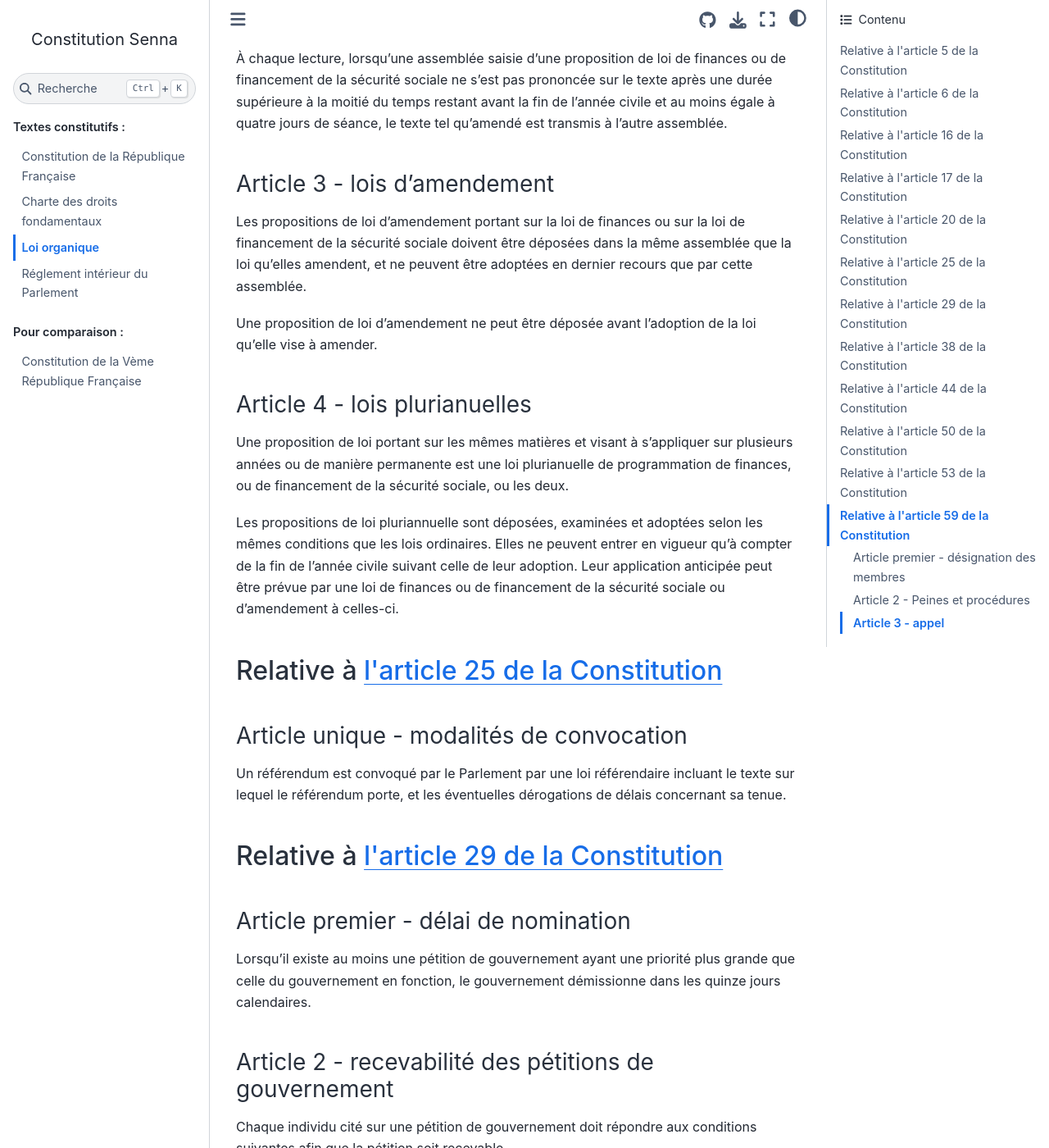
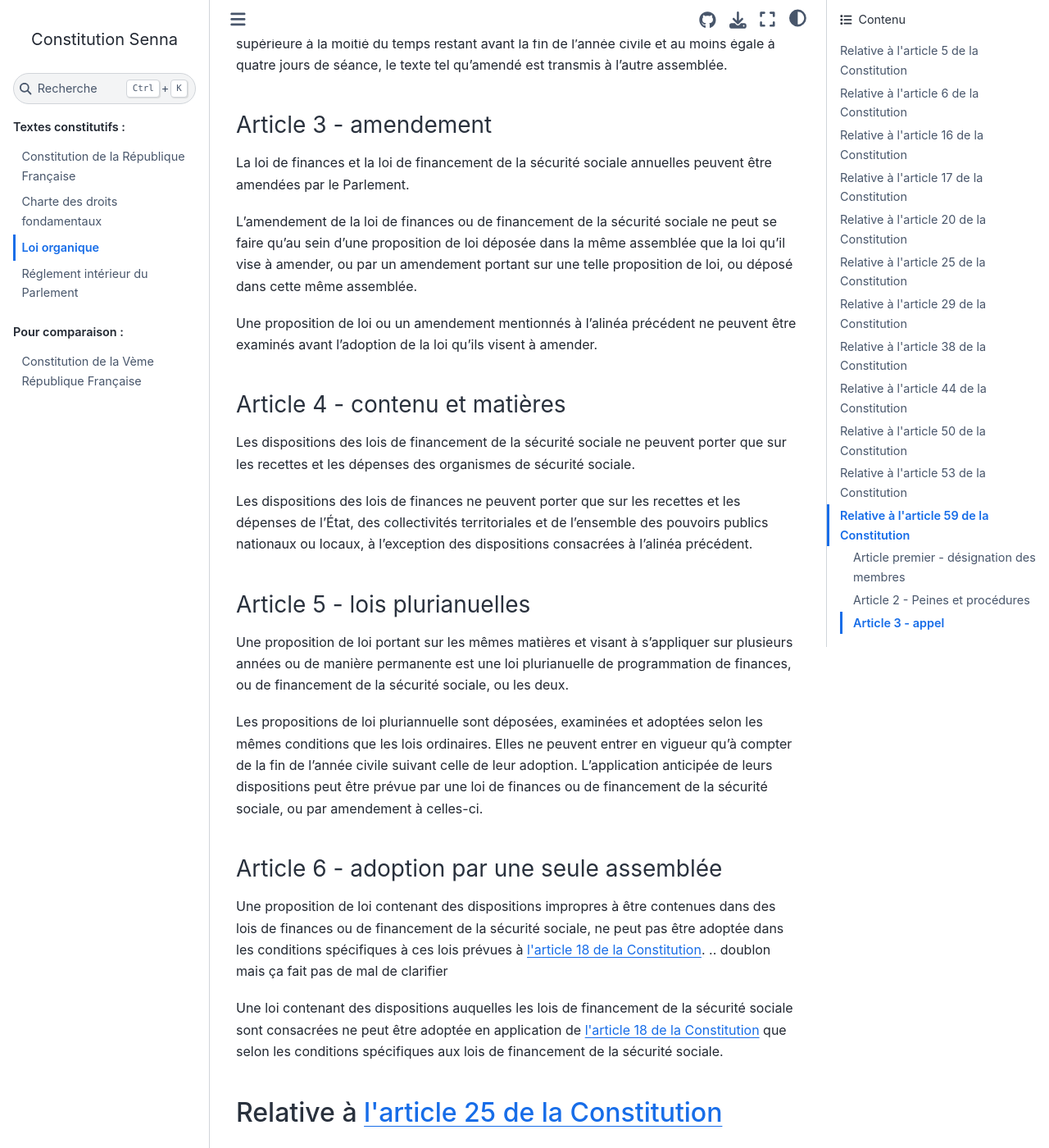
Before and after one commit to Gouvernathor/senna, a Sphinx documentation site: the page built from source/organique.rst, in a window 1280 px wide and 1400 px high, scrolled down 3912 px. Shown: the whole window at 82% size. Built offline with Sphinx 7.4.7 and the Sphinx Book theme 1.1.4, drawn with Linux system fonts in a browser that asks for light colours; some of the changed text lies outside the part shown.

Commit message:
changements divers de l'organique des lois de financement
plus de lois spécifiques d'amendement, applications de leurs règles aux propositions et aux amendements portant amendement des lois annuelles
définition (vite fait) des domaines, conditions de l'adoption par une seule assemblée en fonction des domaines portés

```diff
--- a/source/organique.rst
+++ b/source/organique.rst
@@ -107,13 +107,11 @@
 
 Article premier - délais d'adoption
 -----------------------------------
-Une loi de finances et une loi de financement de la sécurité sociale doivent être adoptées pour chaque année civile, lors de l'année civile précédente ou, à défaut, lors de l'année concernée.
+Une loi de finances et une loi de financement de la sécurité sociale doivent être adoptées pour chaque année civile lors de l'année civile précédente ou, à défaut, lors de l'année concernée.
 
 Dans le cas où la loi de finances ne serait pas adoptée au moins quinze jours calendaires avant le début de l'année civile, le gouvernement dispose par pouvoir réglementaire en matière financière pour l'année civile concernée, jusqu'à adoption d'une telle loi.
 
 Dans le cas où la loi de financement de la sécurité sociale ne serait pas adoptée au moins un mois calendaire avant le début de l'année civile, les organismes de sécurité sociale disposent par voie réglementaire en matière de financement de la sécurité sociale pour l'année civile concernée, jusqu'à adoption d'une telle loi.
-
-La loi de finances ou de financement de la sécurité sociale peut être amendée par le Parlement au cours de l'année sur laquelle elle porte.
 
 La loi de finances et la loi de financement de la sécurité sociale, même amendées, ne sont en vigueur et ne peuvent entraîner d'effets que pour l'année civile concernée.
 
@@ -121,19 +119,32 @@
 -----------------------------
 À chaque lecture, lorsqu'une assemblée saisie d'une proposition de loi de finances ou de financement de la sécurité sociale ne s'est pas prononcée sur le texte après une durée supérieure à la moitié du temps restant avant la fin de l'année civile et au moins égale à quatre jours de séance, le texte tel qu'amendé est transmis à l'autre assemblée.
 
-Article 3 - lois d'amendement
------------------------------
-Les propositions de loi d'amendement portant sur la loi de finances ou sur la loi de financement de la sécurité sociale doivent être déposées dans la même assemblée que la loi qu'elles amendent, et ne peuvent être adoptées en dernier recours que par cette assemblée.
+Article 3 - amendement
+----------------------
+La loi de finances et la loi de financement de la sécurité sociale annuelles peuvent être amendées par le Parlement.
 
-Une proposition de loi d'amendement ne peut être déposée avant l'adoption de la loi qu'elle vise à amender.
+L'amendement de la loi de finances ou de financement de la sécurité sociale ne peut se faire qu'au sein d'une proposition de loi déposée dans la même assemblée que la loi qu'il vise à amender, ou par un amendement portant sur une telle proposition de loi, ou déposé dans cette même assemblée.
 
-Article 4 - lois plurianuelles
+Une proposition de loi ou un amendement mentionnés à l'alinéa précédent ne peuvent être examinés avant l'adoption de la loi qu'ils visent à amender.
+
+Article 4 - contenu et matières
+-------------------------------
+Les dispositions des lois de financement de la sécurité sociale ne peuvent porter que sur les recettes et les dépenses des organismes de sécurité sociale.
+
+Les dispositions des lois de finances ne peuvent porter que sur les recettes et les dépenses de l'État, des collectivités territoriales et de l'ensemble des pouvoirs publics nationaux ou locaux, à l'exception des dispositions consacrées à l'alinéa précédent.
+
+Article 5 - lois plurianuelles
 ------------------------------
 Une proposition de loi portant sur les mêmes matières et visant à s'appliquer sur plusieurs années ou de manière permanente est une loi plurianuelle de programmation de finances, ou de financement de la sécurité sociale, ou les deux.
 
-Les propositions de loi pluriannuelle sont déposées, examinées et adoptées selon les mêmes conditions que les lois ordinaires. Elles ne peuvent entrer en vigueur qu'à compter de la fin de l'année civile suivant celle de leur adoption. Leur application anticipée peut être prévue par une loi de finances ou de financement de la sécurité sociale ou d'amendement à celles-ci.
+Les propositions de loi pluriannuelle sont déposées, examinées et adoptées selon les mêmes conditions que les lois ordinaires. Elles ne peuvent entrer en vigueur qu'à compter de la fin de l'année civile suivant celle de leur adoption. L'application anticipée de leurs dispositions peut être prévue par une loi de finances ou de financement de la sécurité sociale, ou par amendement à celles-ci.
 
-.. contenu réservé, facultatif, obligatoire...
+Article 6 - adoption par une seule assemblée
+--------------------------------------------
+Une proposition de loi contenant des dispositions impropres à être contenues dans des lois de finances ou de financement de la sécurité sociale, ne peut pas être adoptée dans les conditions spécifiques à ces lois prévues à :artref:`adoption par une seule assemblée`.
+.. doublon mais ça fait pas de mal de clarifier
+
+Une loi contenant des dispositions auquelles les lois de financement de la sécurité sociale sont consacrées ne peut être adoptée en application de :artref:`adoption par une seule assemblée` que selon les conditions spécifiques aux lois de financement de la sécurité sociale.
 
 -----------------------------------------------
 Relative à :artref:`référendums`
```
